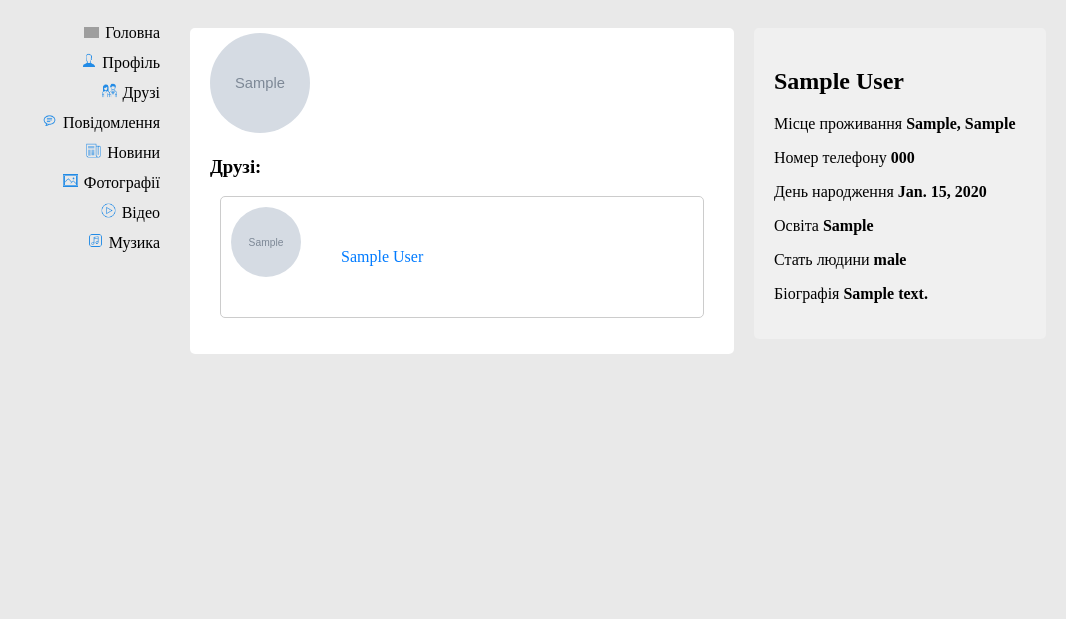
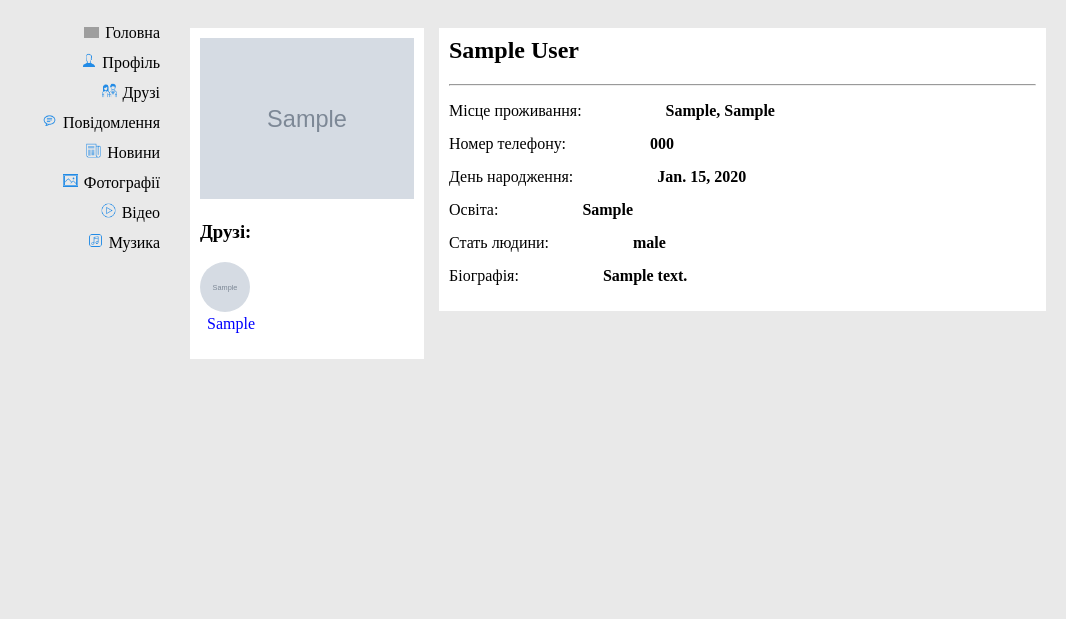
Before and after one commit to ZhankovVG/Ukrainian_social_network, a Django app: page /public_profile/1/ in a window 1280 px wide. Shown: the part 35-654 px from the top of the page, without its empty margins (214-1280 px from the left). Run offline with Django 4.2, Linux system fonts and the light colour scheme; a user stored in the database is signed in; tables that the repository leaves empty hold one stand-in row (values such as "Sample post"); grey boxes marked "Sample" are stand-in pictures; grey boxes are pictures that could not be loaded.

Commit message:
social network design development

```diff
--- a/static/profiles/css/profile_page/profile_page.css
+++ b/static/profiles/css/profile_page/profile_page.css
@@ -1,63 +1,83 @@
-/* Стили для основного контейнера страницы */
-.page-container {
+/* Styles for the main page container */
+.page_container {
     display: flex;
     justify-content: space-between;
     align-items: flex-start;
     padding: 20px;
 }
 
-  /* Стили для левой части страницы */
-  .left-block {
-    flex: 1;
-    margin-right: 20px;
-    background-color: #f0f0f0;
-    padding: 20px;
-    border-radius: 5px;
+/* Styles for the center part of the page start */
+
+.center_block_page_1 {
+    width: 25%;
+    background-color: #ffffff;
+    padding: 10px 10px;
+    display: flex;
+    flex-direction: column;
 }
 
-  /* Стили для центральной части страницы */
-  .center-block {
-    flex: 2;
-    background-color: #ffffff;
-    padding: 20px;
-    border-radius: 5px;
-  }
-
-  /* Стили для правой части страницы */
-  .right-block {
-    flex: 1;
-    margin-left: 20px;
-    background-color: #f0f0f0;
-    padding: 20px;
-    border-radius: 5px;
-  }
-
-  /* Стили для изображений аватаров */
-  .user-avatar, .user-avatar2 {
-    width: 100px;
-    height: 100px;
-    border-radius: 50%;
+.user_avatar_page_1,
+.user_avatar2 {
+    max-width: 100%;
+    height: auto;
     object-fit: cover;
 }
 
-  /* Стили для списка друзей */
-  .user-friends ul {
+.user_friends_page_1 {
+    flex: 1;
+    overflow-y: auto;
+}
+
+.user_friends ul {
     list-style: none;
     padding: 0;
 }
 
-  .user-friends li {
+.user_friends li {
     display: flex;
     align-items: center;
-    margin-bottom: 10px;
 }
 
-  .user-friends .user_info2 {
+.user_avatar_page_1 img {
+    width: 50px;
+    height: 50px;
+    margin-right: 10px;
+    border-radius: 50%;
+}
+
+.user_info_page_1 p {
+    margin-top: -1px;
+    margin-left: 7px;
+    color: #0000ff;
+}
+
+.user_details2 {
     flex: 1;
 }
 
-  .user_details2 {
-    margin-left: 10px;
+
+/* Styles for the center part of the page end */
+
+
+/* Styles for the right side of the page start */
+
+.right-block {
+    flex: 1;
+    margin-left: 15px;
+    background-color: #ffffff;
+    padding: 10px 10px;
 }
 
-  /* Другие стили по вашему усмотрению */
+.right-block h2 {
+    margin-top: -1px;
+}
+
+.user-details li {
+    margin-top: 15px;
+}
+
+.user-details b {
+    margin-left: 80px;
+}
+
+/* Styles for the right side of the page end */
--- a/templates/profiles/public_profile.html
+++ b/templates/profiles/public_profile.html
@@ -4,47 +4,43 @@
 {% block title %}{% endblock %}
 
 {% block content %}
-<main class="page-container">
-
-
-
+<main class="page_container">
 
     <!-- Center part of the page start -->
 
-    <div class="center-block">
+    <div class="center_block_page_1">
         {% if user.is_authenticated %}
-        <div class="user-info">
-
-
+        <div class="user_info_page_1">
             {% if user.avatar %}
-            <img class="user-avatar" src="{{ user.avatar.url }}" alt="avatar-user">
+            <img class="user_avatar_page_1" src="{{ user.avatar.url }}" alt="avatar_user">
             {% else %}
-            <div class="user-avatar">
-                <img src="{% static 'profiles/img/user-avatar.jpg' %}" alt="avatar-user">
+            <div class="user_avatar_page_1">
+                <img src="{% static 'profiles/img/user-avatar.jpg' %}" alt="avatar_user">
             </div>
             {% endif %}
         </div>
         <!-- <button>завантажити фото</button> -->
         {% endif %}
 
-        <div class="user-friends">
+        <div class="user_friends_page_1">
             <h3>Друзі:</h3>
             <ul>
                 {% if friends %}
                 {% for friend in friends %}
-                <li class="user_info2">
+                <li class="user_info_page_1">
                     {% if friend.avatar %}
-                    <div class="user-avatar2">
+                    <a href="{% url 'profile:public_profile' friend.id %}" style="text-decoration: none;">
+                        <div class="user_avatar_page_1">
                             <img src="{{ friend.avatar.url }}" alt="avatar_user">
                         </div>
                         {% else %}
-                    <div class="user-avatar2">
+                        <div class="user_avatar2">
                             <img src="{% static 'profiles/img/user-avatar.jpg' %}" alt="avatar-user">
                         </div>
                         {% endif %}
-                    <a href="{% url 'profile:public_profile' friend.id %}">
+
                         <div class="user_details2">
-                            <p>{{ friend.first_name }} {{ friend.last_name }}</p>
+                            <p>{{ friend.first_name }}</p>
                     </a>
         </div>
         </li>
@@ -69,15 +65,18 @@
                 alt="img-status">
             {% if is_online %} Online {% else %} Offline {% endif %}
         </p> -->
+        <hr>
 
         <div class="right-side">
             <div class="user-details">
-                <p>Місце проживання<b> {{ user.country }}, {{ user.city }}</b></p>
-                <p>Номер телефону <b>{{ user.phone }}</b></p>
-                <p>День народження <b>{{ user.birthday }}</b></p>
-                <p>Освіта <b>{{ user.education }}</b></p>
-                <p>Стать людини <b>{{ user.gender }}</b></p>
-                <p>Біографія <b>{{ user.bio }}</b></p>
+                <ul>
+                    <li>Місце проживання: <b>{{ user.country }}, {{ user.city }}</b></li>
+                    <li>Номер телефону: <b>{{ user.phone }}</b></li>
+                    <li>День народження: <b>{{ user.birthday }}</b></li>
+                    <li>Освіта: <b>{{ user.education }}</b></li>
+                    <li>Стать людини: <b>{{ user.gender }}</b></li>
+                    <li>Біографія: <b>{{ user.bio }}</b></li>
+                </ul>
             </div>
         </div>
     </div>
```
Lines whose indentation alone changed are shown as unchanged.
